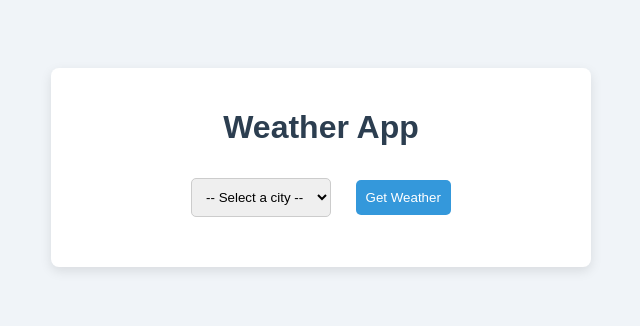
After one commit to kamalpandi/Django-api-server, a Django app: template weather/templates/weather/index.html in a window 1280 px wide. The commit adds this page. Shown: the top 326 px of the page, without its empty margins (319-959 px from the left). Run offline with Django 5.2, Linux system fonts and the light colour scheme; the template is opened without the code that fills it, so the values that code supplies are empty; some libraries are stand-ins or nearby versions.

Commit message:
weather frontend added

```diff
--- /dev/null
+++ b/weather/static/style.css
@@ -0,0 +1,55 @@
+      /* --- Basic Styling for a Clean Look (CSS) - Same as before --- */
+      body {
+          font-family: Arial, sans-serif;
+          background-color: #f0f4f8;
+          padding: 20px;
+          text-align: center;
+      }
+
+      .container {
+          max-width: 500px;
+          margin: 40px auto;
+          padding: 20px;
+          background-color: #ffffff;
+          border-radius: 8px;
+          box-shadow: 0 4px 12px rgba(0, 0, 0, 0.1);
+      }
+
+      h1 {
+          color: #2c3e50;
+      }
+
+      select,
+      button {
+          padding: 10px;
+          margin: 10px;
+          border-radius: 5px;
+          border: 1px solid #ccc;
+      }
+
+      button {
+          background-color: #3498db;
+          color: white;
+          border: none;
+          cursor: pointer;
+      }
+
+      button:hover {
+          background-color: #2980b9;
+      }
+
+      #result {
+          margin-top: 20px;
+          font-size: 1.2em;
+          color: #2c3e50;
+      }
+
+      .error {
+          color: #e74c3c;
+      }
+
+      /* Class to indicate a request is in progress */
+      .htmx-request {
+          opacity: 0.6;
+          transition: opacity 300ms ease-in;
+      }
--- /dev/null
+++ b/weather/templates/weather/index.html
@@ -0,0 +1,36 @@
+<!DOCTYPE html>
+<html lang="en">
+  <head>
+    <meta charset="UTF-8" />
+    <title>Weather App</title>
+
+    {% load static %}
+    <link rel="stylesheet" href="{% static '/style.css' %}" />
+
+    <script src="https://unpkg.com/htmx.org@1.9.12"></script>
+  </head>
+  <body>
+    <div class="container">
+      <h1>Weather App</h1>
+
+      <!-- Form is rendered directly, no Nunjucks -->
+      <form
+        hx-post="{% url 'weather_view' %}"
+        hx-target="#result"
+        hx-swap="innerHTML"
+      >
+        {% csrf_token %}
+        <select id="cityDropdown" name="city" required>
+          <option value="">-- Select a city --</option>
+          {% for city in cities %}
+          <option value="{{ city }}">{{ city }}</option>
+          {% endfor %}
+        </select>
+        <button type="submit">Get Weather</button>
+      </form>
+
+      <!-- Result container -->
+      <div id="result"></div>
+    </div>
+  </body>
+</html>
--- /dev/null
+++ b/weather/templates/weather/weather_snippet.html
@@ -0,0 +1,6 @@
+<h2>Weather for {{ city }}</h2>
+<p><strong>Country:</strong> {{ country_code }}</p>
+<p><strong>Coordinates:</strong> {{ coordinate }}</p>
+<p><strong>Temperature:</strong> {{ temp }}</p>
+<p><strong>Humidity:</strong> {{ humidity }}%</p>
+<p><strong>Pressure:</strong> {{ pressure }} hPa</p>
--- a/weather/urls.py
+++ b/weather/urls.py
@@ -2,7 +2,8 @@ from django.urls import path
 from .views import views, views_static
 
 urlpatterns = [
-    path("", views.index),
+    path("", views.weather_view, name="weather_view"),
+    path("one_city", views.index),
     path("full_report", views.full_weather_report),
     path("save_full_report", views.save_full_weather_report),
     path("save_essential_report", views.save_essential_weather_report),
```
Also changed, not shown: todo/templates/todo/index.html (+27 -15 lines), todo/templates/todo/partials/todo_item.html (+11 -2 lines), todo_site/templates/todo_site/home.html (+15 -10 lines), weather/views/views.py (+64 -4 lines).
